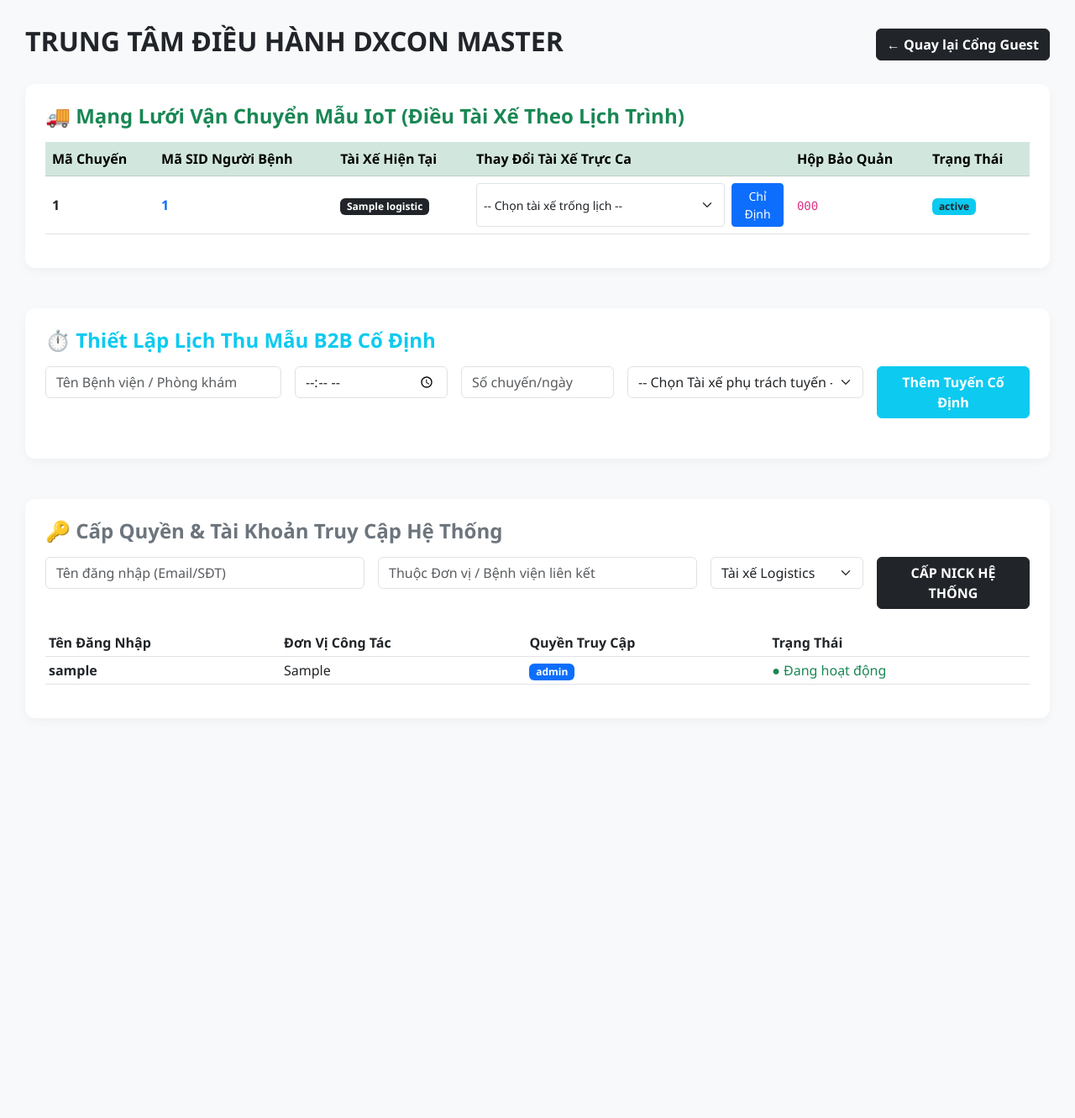
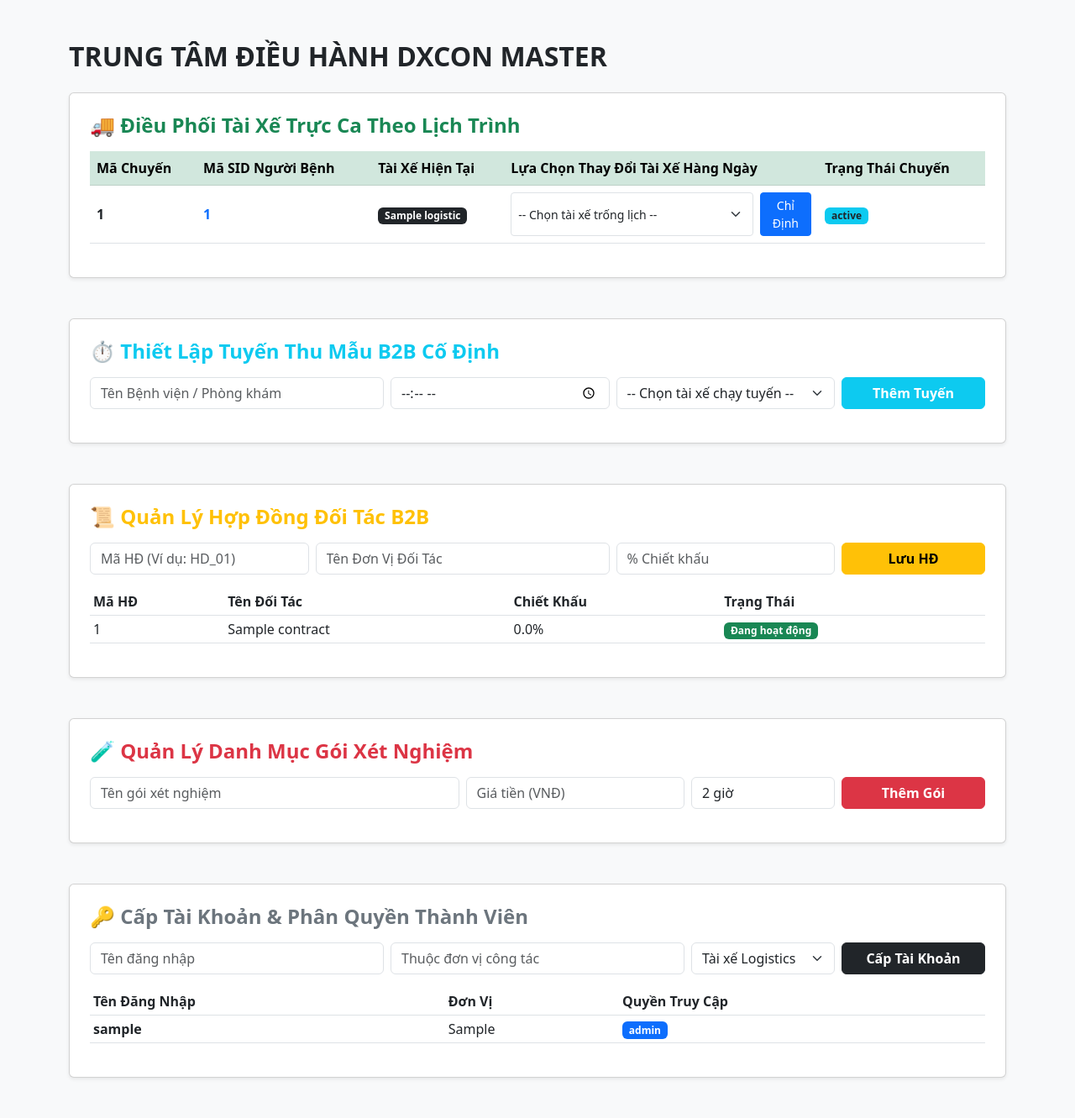
Before and after one commit to dxconmedical-max/dxconsystem, a Flask app: page /admin in a window 1280 px wide. Shown: the whole page at 84% size. Before the commit the page ends 815 px from the top, so only its background shows below. Run offline with Flask 3, Linux system fonts and the light colour scheme; data comes from the database, SQL or seed files in the repository; tables that the repository leaves empty hold one stand-in row (values such as "Sample post").

Commit message:
Update admin.html

```diff
--- a/templates/admin.html
+++ b/templates/admin.html
@@ -3,133 +3,124 @@
 <head>
     <meta charset="UTF-8">
     <meta name="viewport" content="width=device-width, initial-scale=1.0">
-    <title>DXCON - Bảng Quản Trị Hệ Thống</title>
+    <title>DXCON - Quản Trị Hệ Thống</title>
     <link href="https://cdn.jsdelivr.net/npm/bootstrap@5.3.0/dist/css/bootstrap.min.css" rel="stylesheet">
-    <style>
-        body { background-color: #f8f9fa; font-family: 'Segoe UI', sans-serif; }
-        .main-content { padding: 30px; }
-        .card-stat { border: none; border-radius: 12px; box-shadow: 0 4px 12px rgba(0,0,0,0.04); }
-    </style>
 </head>
-<body>
+<body class="bg-light">
 
-<div class="container-fluid">
-    <div class="row">
-        <div class="col-12 main-content">
-            <div class="d-flex justify-content-between align-items-center mb-4">
-                <h2 class="fw-bold text-dark">TRUNG TÂM ĐIỀU HÀNH DXCON MASTER</h2>
-                <a href="/" class="btn btn-dark fw-bold">← Quay lại Cổng Guest</a>
-            </div>
+    <div class="container my-5">
+        <h2 class="fw-bold text-dark mb-4">TRUNG TÂM ĐIỀU HÀNH DXCON MASTER</h2>
 
-            <div class="card card-stat p-4 bg-white mb-5">
-                <h4 class="text-success fw-bold mb-3">🚚 Mạng Lưới Vận Chuyển Mẫu IoT (Điều Tài Xế Theo Lịch Trình)</h4>
-                <div class="table-responsive">
+        <div class="card p-4 shadow-sm bg-white mb-5">
+            <h4 class="text-success fw-bold mb-3">🚚 Điều Phối Tài Xế Trực Ca Theo Lịch Trình</h4>
             <table class="table table-hover align-middle">
                 <thead class="table-success">
                     <tr>
                         <th>Mã Chuyến</th>
                         <th>Mã SID Người Bệnh</th>
                         <th>Tài Xế Hiện Tại</th>
-                                <th>Thay Đổi Tài Xế Trực Ca</th>
-                                <th>Hộp Bảo Quản</th>
-                                <th>Trạng Thái</th>
+                        <th>Lựa Chọn Thay Đổi Tài Xế Hàng Ngày</th>
+                        <th>Trạng Thái Chuyến</th>
                     </tr>
                 </thead>
                 <tbody>
                     {% for log in iot_logistics %}
                     <tr>
-                                <td class="fw-bold">{{ log.trip_id }}</td>
+                        <td><b>{{ log.trip_id }}</b></td>
                         <td class="text-primary fw-bold">{{ log.sid }}</td>
                         <td><span class="badge bg-dark">{{ log.driver_name }}</span></td>
                         <td>
                             <form action="/api/logistics/update_driver" method="POST" class="d-flex gap-2">
                                 <input type="hidden" name="trip_id" value="{{ log.trip_id }}">
-                                        <select class="form-select form-select-sm" name="driver_name">
+                                <select class="form-select form-select-sm" name="driver_name" required>
                                     <option value="">-- Chọn tài xế trống lịch --</option>
                                     {% for d in drivers %}
-                                            <option value="{{ d.username }}">{{ d.username }} ({{ d.partner }})</option>
+                                    <option value="{{ d.username }}">{{ d.username }}</option>
                                     {% endfor %}
                                 </select>
                                 <button type="submit" class="btn btn-sm btn-primary">Chỉ Định</button>
                             </form>
                         </td>
-                                <td><code>{{ log.box_code }}</code></td>
                         <td><span class="badge bg-info text-dark">{{ log.status }}</span></td>
                     </tr>
                     {% endfor %}
                 </tbody>
             </table>
         </div>
-            </div>
 
-            <div class="card card-stat p-4 bg-white mb-5">
-                <h4 class="text-info fw-bold mb-3">⏱️ Thiết Lập Lịch Thu Mẫu B2B Cố Định</h4>
-                <form action="/api/schedule/add" method="POST" class="row g-3 mb-4">
-                    <div class="col-md-3"><input type="text" class="form-control" name="partner_name" placeholder="Tên Bệnh viện / Phòng khám" required></div>
-                    <div class="col-md-2"><input type="time" class="form-control" name="pickup_time" required></div>
-                    <div class="col-md-2"><input type="number" class="form-control" name="trips_per_day" placeholder="Số chuyến/ngày"></div>
+        <div class="card p-4 shadow-sm bg-white mb-5">
+            <h4 class="text-info fw-bold mb-3">⏱️ Thiết Lập Tuyến Thu Mẫu B2B Cố Định</h4>
+            <form action="/api/schedule/add" method="POST" class="row g-2 mb-3">
+                <div class="col-md-4"><input type="text" class="form-control" name="partner_name" placeholder="Tên Bệnh viện / Phòng khám" required></div>
+                <div class="col-md-3"><input type="time" class="form-control" name="pickup_time" required></div>
                 <div class="col-md-3">
                     <select class="form-select" name="assigned_driver">
-                            <option value="Tài xế Tuyến cố định">-- Chọn Tài xế phụ trách tuyến --</option>
+                        <option value="Chưa chỉ định">-- Chọn tài xế chạy tuyến --</option>
                         {% for d in drivers %}
                         <option value="{{ d.username }}">{{ d.username }}</option>
                         {% endfor %}
                     </select>
                 </div>
-                    <div class="col-md-2"><button type="submit" class="btn btn-info text-white w-100 fw-bold">Thêm Tuyến Cố Định</button></div>
+                <div class="col-md-2"><button type="submit" class="btn btn-info text-white w-100 fw-bold">Thêm Tuyến</button></div>
             </form>
         </div>
 
-            <div class="card card-stat p-4 bg-white mb-5">
-                <h4 class="text-secondary fw-bold mb-3">🔑 Cấp Quyền & Tài Khoản Truy Cập Hệ Thống</h4>
-                <form action="/api/account/add" method="POST" class="row g-3">
-                    <div class="col-md-4">
-                        <input type="text" class="form-control" name="username" placeholder="Tên đăng nhập (Email/SĐT)" required>
+        <div class="card p-4 shadow-sm bg-white mb-5">
+            <h4 class="text-warning fw-bold mb-3">📜 Quản Lý Hợp Đồng Đối Tác B2B</h4>
+            <form action="/api/contract/add" method="POST" class="row g-2 mb-3">
+                <div class="col-md-3"><input type="text" class="form-control" name="hd_id" placeholder="Mã HĐ (Ví dụ: HD_01)" required></div>
+                <div class="col-md-4"><input type="text" class="form-control" name="partner_name" placeholder="Tên Đơn Vị Đối Tác" required></div>
+                <div class="col-md-3"><input type="number" class="form-control" name="discount" placeholder="% Chiết khấu"></div>
+                <div class="col-md-2"><button type="submit" class="btn btn-warning w-100 fw-bold">Lưu HĐ</button></div>
+            </form>
+            <table class="table table-sm">
+                <thead>
+                    <tr><th>Mã HĐ</th><th>Tên Đối Tác</th><th>Chiết Khấu</th><th>Trạng Thái</th></tr>
+                </thead>
+                <tbody>
+                    {% for c in contracts %}
+                    <tr><td>{{ c.id }}</td><td>{{ c.partner_name }}</td><td>{{ c.discount }}%</td><td><span class="badge bg-success">Đang hoạt động</span></td></tr>
+                    {% endfor %}
+                </tbody>
+            </table>
         </div>
-                    <div class="col-md-4">
-                        <input type="text" class="form-control" name="partner" placeholder="Thuộc Đơn vị / Bệnh viện liên kết" required>
+
+        <div class="card p-4 shadow-sm bg-white mb-5">
+            <h4 class="text-danger fw-bold mb-3">🧪 Quản Lý Danh Mục Gói Xét Nghiệm</h4>
+            <form action="/api/tests/add" method="POST" class="row g-2 mb-3">
+                <div class="col-md-5"><input type="text" class="form-control" name="name" placeholder="Tên gói xét nghiệm" required></div>
+                <div class="col-md-3"><input type="number" class="form-control" name="price" placeholder="Giá tiền (VNĐ)" required></div>
+                <div class="col-md-2"><input type="text" class="form-control" name="eta" placeholder="Thời gian có KQ" value="2 giờ"></div>
+                <div class="col-md-2"><button type="submit" class="btn btn-danger w-100 fw-bold">Thêm Gói</button></div>
+            </form>
         </div>
+
+        <div class="card p-4 shadow-sm bg-white">
+            <h4 class="text-secondary fw-bold mb-3">🔑 Cấp Tài Khoản & Phân Quyền Thành Viên</h4>
+            <form action="/api/account/add" method="POST" class="row g-2 mb-3">
+                <div class="col-md-4"><input type="text" class="form-control" name="username" placeholder="Tên đăng nhập" required></div>
+                <div class="col-md-4"><input type="text" class="form-control" name="partner" placeholder="Thuộc đơn vị công tác" required></div>
                 <div class="col-md-2">
                     <select class="form-select" name="role">
-                            <option value="Tài xế điều phối">Tài xế Logistics</option>
+                        <option value="Tài xế Logistics">Tài xế Logistics</option>
                         <option value="Bác sĩ">Bác sĩ chỉ định</option>
                         <option value="Phòng Xét nghiệm liên kết">Phòng Xét nghiệm liên kết</option>
                         <option value="Phòng khám liên kết">Phòng khám liên kết</option>
                         <option value="Admin">Quản trị viên tối cao</option>
                     </select>
                 </div>
-                    <div class="col-md-2">
-                        <button type="submit" class="btn btn-dark w-100 fw-bold">CẤP NICK HỆ THỐNG</button>
-                    </div>
+                <div class="col-md-2"><button type="submit" class="btn btn-dark w-100 fw-bold">Cấp Tài Khoản</button></div>
             </form>
-
-                <div class="table-responsive mt-4">
             <table class="table table-sm">
-                        <thead>
-                            <tr>
-                                <th>Tên Đăng Nhập</th>
-                                <th>Đơn Vị Công Tác</th>
-                                <th>Quyền Truy Cập</th>
-                                <th>Trạng Thái</th>
-                            </tr>
-                        </thead>
+                <thead><tr><th>Tên Đăng Nhập</th><th>Đơn Vị</th><th>Quyền Truy Cập</th></tr></thead>
                 <tbody>
                     {% for acc in accounts %}
-                            <tr>
-                                <td class="fw-bold">{{ acc.username }}</td>
-                                <td>{{ acc.partner }}</td>
-                                <td><span class="badge bg-primary">{{ acc.role }}</span></td>
-                                <td><span class="text-success">● Đang hoạt động</span></td>
-                            </tr>
+                    <tr><td><b>{{ acc.username }}</b></td><td>{{ acc.partner }}</td><td><span class="badge bg-primary">{{ acc.role }}</span></td></tr>
                     {% endfor %}
                 </tbody>
             </table>
         </div>
     </div>
 
-        </div>
-    </div>
-</div>
-
 </body>
 </html>
```
Lines whose indentation alone changed are shown as unchanged.
